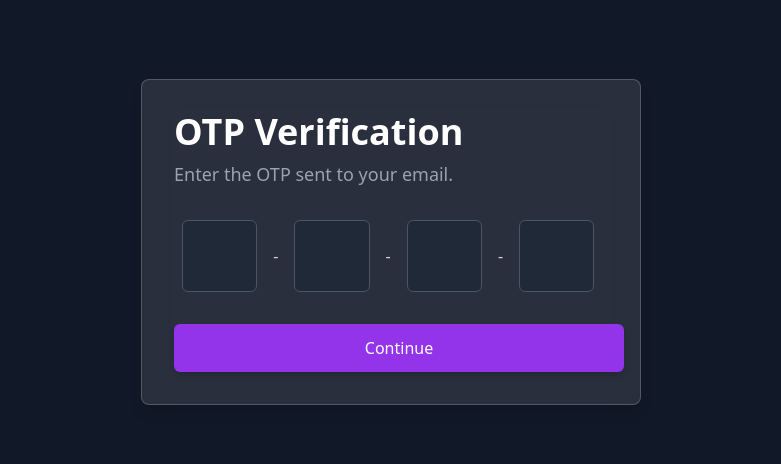
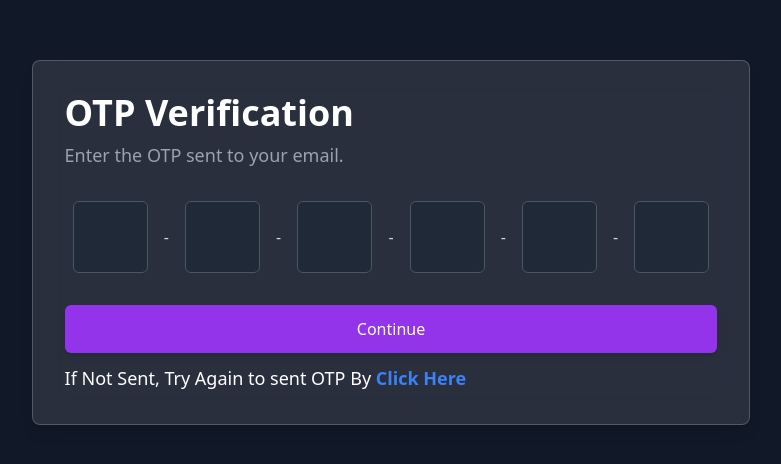
Before and after one commit to muneebdev18/Dashboard-BoilerPlate, a React app: page /auth/otpverification in a window 1280 px wide. Shown: the part 128-592 px from the top of the page, without its empty margins (249-1030 px from the left). Built offline with nearby package versions, Linux system fonts and the light colour scheme; the HTML template or start-up script is replaced by a standard one.

Commit message:
Push OTP send Again

```diff
--- a/src/pages/auth/OTPVerification.jsx
+++ b/src/pages/auth/OTPVerification.jsx
@@ -7,7 +7,7 @@ const OTPVerification = () => {
 
   return (
     <motion.div initial={{opacity:0,y:0}} animate={{opacity:1,y:-30}} transition={{duration:1.1,delay:0.3}} className="flex flex-row justify-center items-center min-h-screen bg-gray-900 text-white">
-      <div className="xl:w-1/2 md:w-[500px] px-8 py-8 flex flex-col justify-center bg-white/10 backdrop-blur-lg border border-white/20 rounded-lg shadow-lg">
+      <div className="px-8 py-8 flex flex-col justify-center bg-white/10 backdrop-blur-lg border border-white/20 rounded-lg shadow-lg">
         <h1 className="text-4xl font-semibold mb-2 text-white">OTP Verification</h1>
         <p className="text-lg text-gray-400 mb-8">Enter the OTP sent to your email.</p>
 
@@ -18,7 +18,7 @@ const OTPVerification = () => {
             <OtpInput
               value={otp}
               onChange={setOtp}
-              numInputs={4}
+              numInputs={6}
               renderSeparator={<span className="text-gray-300 mx-2">-</span>}
               inputStyle={{
                 display: "flex",
@@ -45,12 +45,13 @@ const OTPVerification = () => {
           <Link to="/auth/newpassword">
             <button
               type="submit"
-              className="w-[450px] py-3 mt-8 bg-purple-600 hover:bg-purple-700 text-white rounded-md shadow-md transition duration-300"
+              className="w-full py-3 mt-8 bg-purple-600 hover:bg-purple-700 text-white rounded-md shadow-md transition duration-300"
             >
               Continue
             </button>
           </Link>
         </form>
+        <p className='mt-3 text-[18px]'>If Not Sent, Try Again to sent OTP By <span className='cursor-pointer text-blue-500 font-semibold'>Click Here</span></p>
       </div>
     </motion.div>
   );
```
